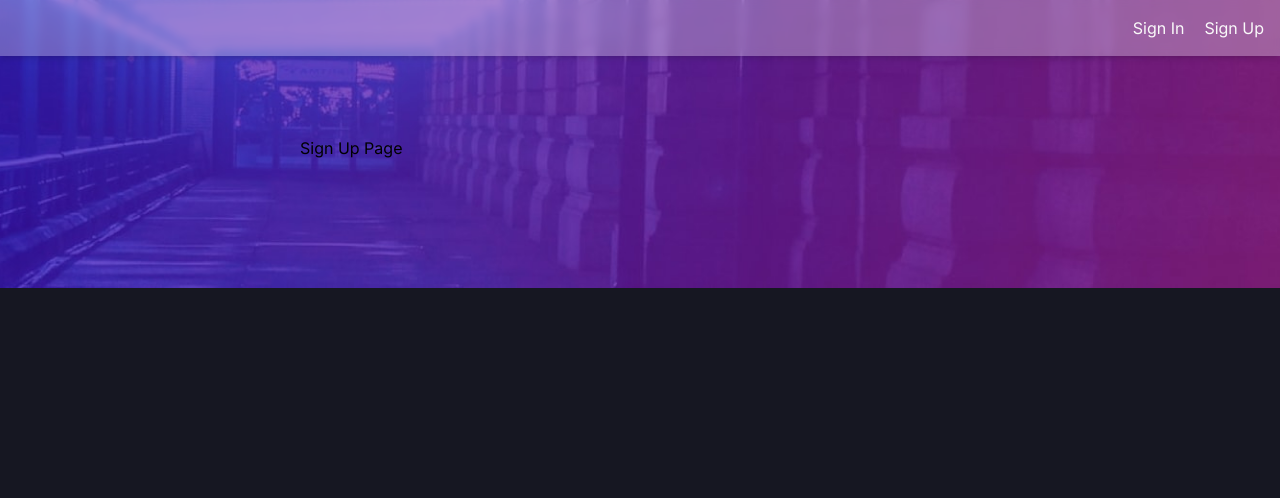
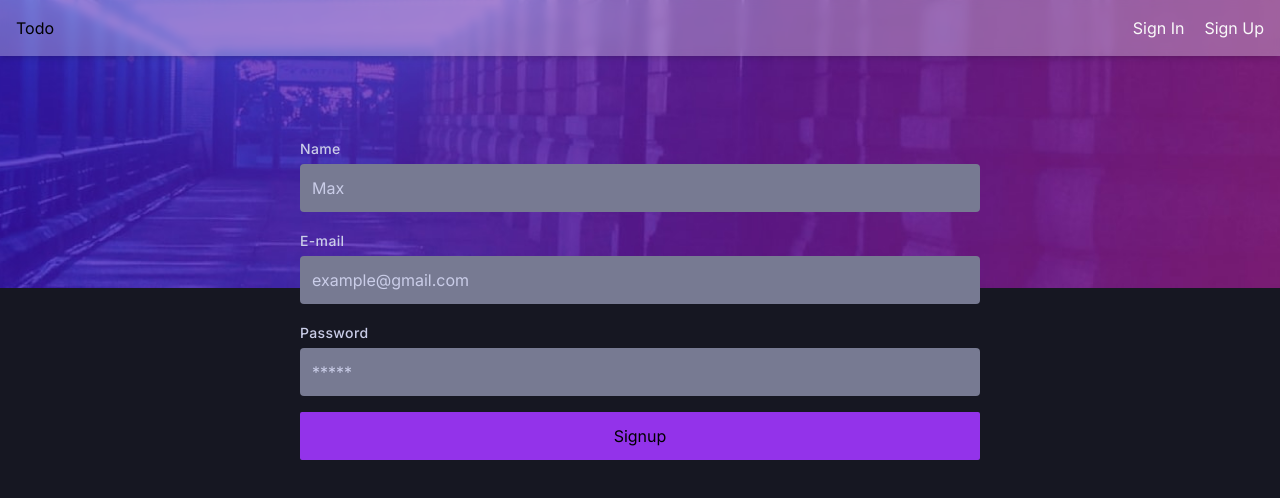
Before and after one commit to Navi003/todo-frontendmentor, a Next.js app: page /sign-up in a window 1280 px wide. Shown: the top 498 px of the page. Built offline with nearby package versions, Linux system fonts and the light colour scheme.

Commit message:
added signupPage

```diff
--- /dev/null
+++ b/app/_components/Input.jsx
@@ -0,0 +1,32 @@
+import React from "react";
+
+function Input({
+  required = false,
+  type = "text",
+  name,
+  id,
+  children,
+  placeholder,
+  className,
+}) {
+  return (
+    <div className="mt-4">
+      <label
+        htmlFor={id}
+        className={`${className} text-sm font-medium tracking-wide text-dark-light-grayish-blue`}
+      >
+        {children}
+      </label>
+      <input
+        className="w-full p-3 mt-1 rounded text-neutral-very-light-gray bg-dark-dark-grayish-blue placeholder:text-dark-light-grayish-blue focus:bg-dark-very-dark-blue "
+        type={type}
+        id={id}
+        name={name}
+        required={required}
+        placeholder={placeholder}
+      />
+    </div>
+  );
+}
+
+export default Input;
--- a/app/_components/Navigation.jsx
+++ b/app/_components/Navigation.jsx
@@ -3,7 +3,8 @@ import React from "react";
 
 function Navigation() {
   return (
-    <nav className="flex items-center justify-end gap-6 p-4 shadow-md backdrop-blur-sm bg-white/30">
+    <nav className="flex items-center justify-between gap-6 p-4 shadow-md backdrop-blur-sm bg-white/30">
+      <Link href="/">Todo</Link>
       <div className="flex gap-5">
         <Link className=" text-neutral-50" href="sign-in">
           Sign In
--- a/app/sign-up/page.jsx
+++ b/app/sign-up/page.jsx
@@ -1,7 +1,43 @@
 import React from "react";
+import Input from "../_components/Input";
 
 function page() {
-  return <div>Sign Up Page</div>;
+  return (
+    <form>
+      <Input
+        required={true}
+        type="text"
+        name="name"
+        id="name"
+        placeholder="Max"
+      >
+        Name
+      </Input>
+      <Input
+        required={true}
+        type="email"
+        name="email"
+        id="email"
+        placeholder="example@gmail.com"
+      >
+        E-mail
+      </Input>
+      <Input
+        required={true}
+        type="password"
+        name="password"
+        id="password"
+        placeholder="*****"
+      >
+        Password
+      </Input>
+      <div className="flex gap-4 mt-4">
+        <button className="p-3 transition-all bg-purple-600 rounded-sm basis-full hover:bg-purple-400 active:scale-[0.95] ">
+          Signup
+        </button>
+      </div>
+    </form>
+  );
 }
 
 export default page;
```
